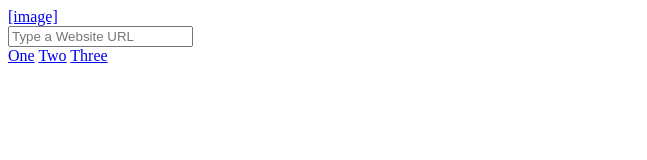
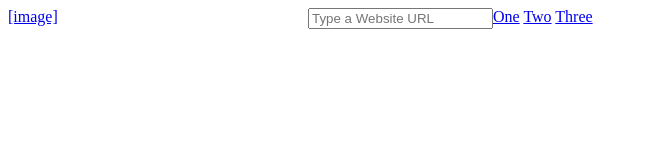
Before and after one commit to hoytbatwit/WebDev-Project, a plain HTML site: page website/index.html in a window 1280 px wide. Shown: the whole page, without its empty margins (0-647 px from the left). Drawn offline with Linux system fonts and the light colour scheme.

Commit message:
modify header

```diff
--- a/website/index.html
+++ b/website/index.html
@@ -4,7 +4,8 @@
     <meta charset="UTF-8">
     <meta http-equiv="X-UA-Compatible" content="IE=edge">
     <meta name="viewport" content="width=device-width, initial-scale=1.0">
-    <title>Ethan RULEZ</title>
+    <title>Home Page</title>
+    <link href="styles.css" rel="stylesheet">
 </head>
 <body>
     <header>
--- /dev/null
+++ b/website/styles.css
@@ -0,0 +1,12 @@
+header {
+	display: flex;
+}
+
+.header-link {
+    width: 300px;
+}
+
+
+#global-nav {
+    flex: 1;
+}
```
